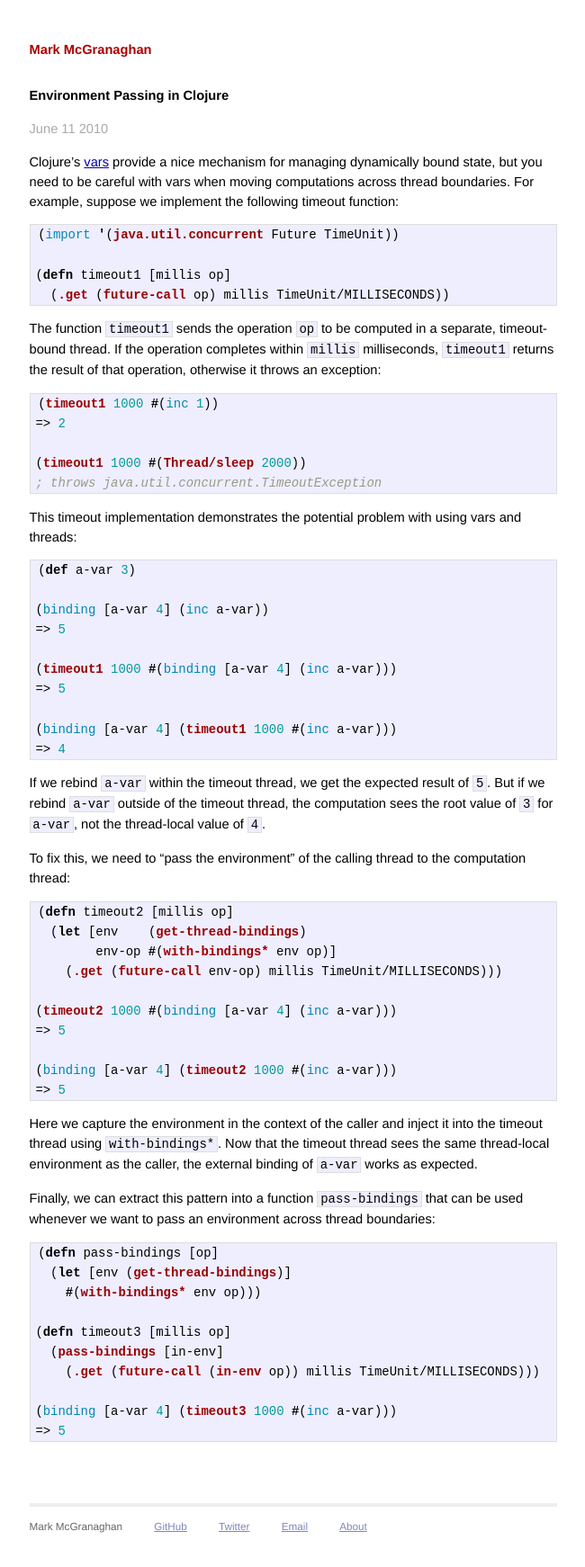
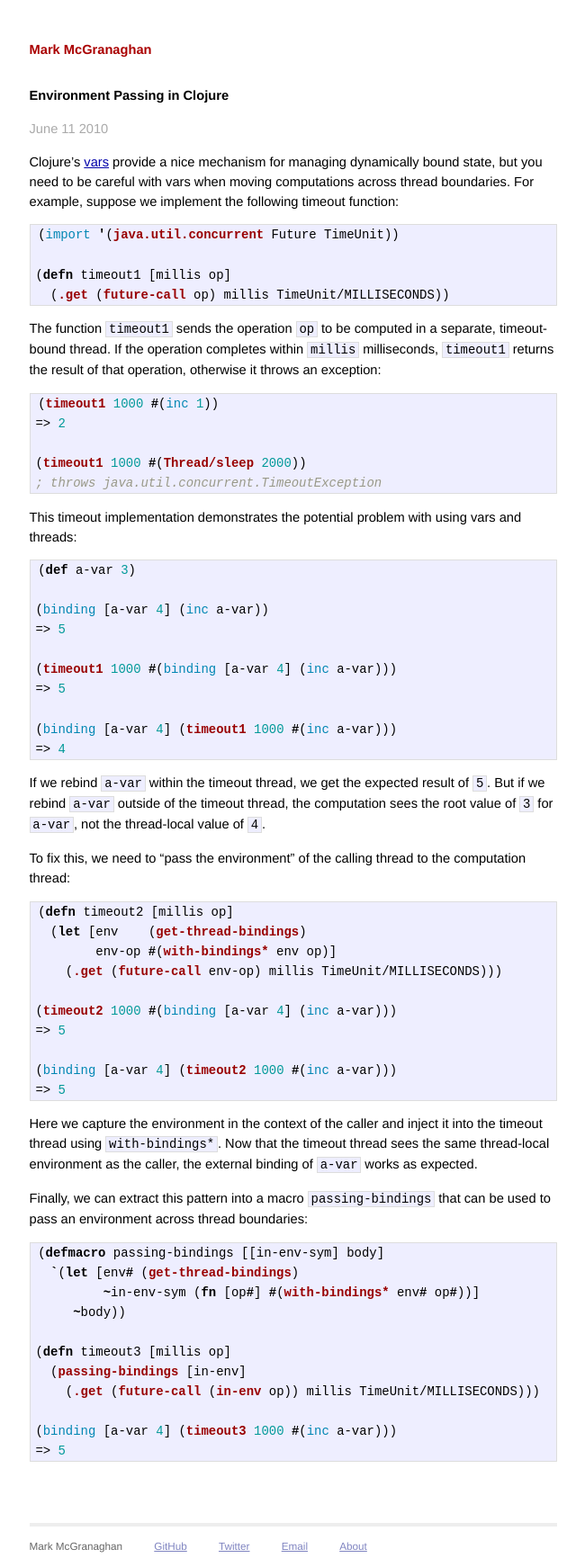
Before and after one commit to catsby/mmcgrana.github.com, a Jekyll site: the page built from _posts/2010-07-11-environment-passing-clojure.markdown, in a window 1280 px wide. Shown: the whole page at 90% size, without its empty margins (314-964 px from the left). Built offline with Jekyll 4.4.1, drawn with Linux system fonts in a browser that asks for light colours; comment, search, counter and statistics services are not loaded; before the commit the page ends 1720 px from its top, so only the background shows below that.

Commit message:
Change broken pass-bindings function to a working passing-bindings macro.

```diff
--- a/_posts/2010-07-11-environment-passing-clojure.markdown
+++ b/_posts/2010-07-11-environment-passing-clojure.markdown
@@ -60,15 +60,16 @@ To fix this, we need to "pass the environment" of the calling thread to the comp
 
 Here we capture the environment in the context of the caller and inject it into the timeout thread using `with-bindings*`. Now that the timeout thread sees the same thread-local environment as the caller, the external binding of `a-var` works as expected.
 
-Finally, we can extract this pattern into a function `pass-bindings` that can be used whenever we want to pass an environment across thread boundaries:
+Finally, we can extract this pattern into a macro `passing-bindings` that can be used to pass an environment across thread boundaries:
 
 {% highlight clj %}
-(defn pass-bindings [op]
-  (let [env (get-thread-bindings)]
-    #(with-bindings* env op)))
+(defmacro passing-bindings [[in-env-sym] body]
+  `(let [env# (get-thread-bindings)
+         ~in-env-sym (fn [op#] #(with-bindings* env# op#))]
+     ~body))
 
 (defn timeout3 [millis op]
-  (pass-bindings [in-env]
+  (passing-bindings [in-env]
     (.get (future-call (in-env op)) millis TimeUnit/MILLISECONDS)))
 
 (binding [a-var 4] (timeout3 1000 #(inc a-var)))
```
